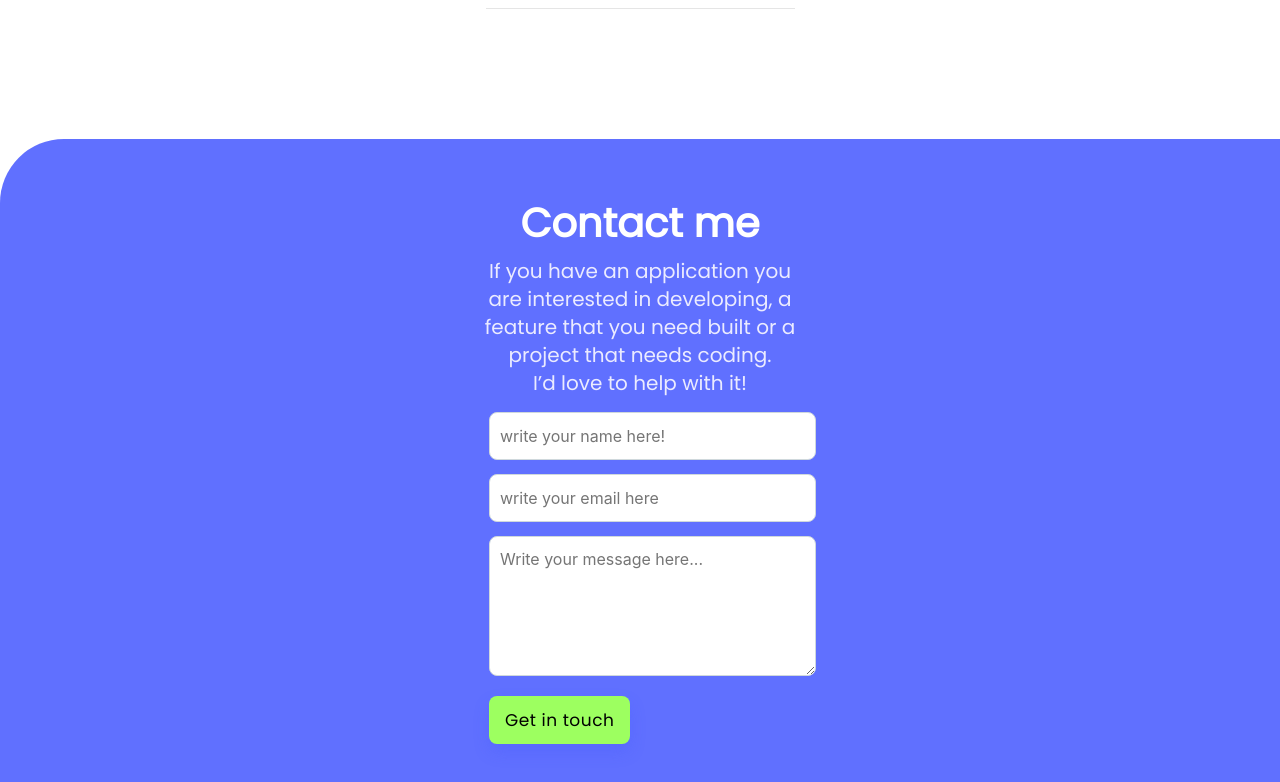
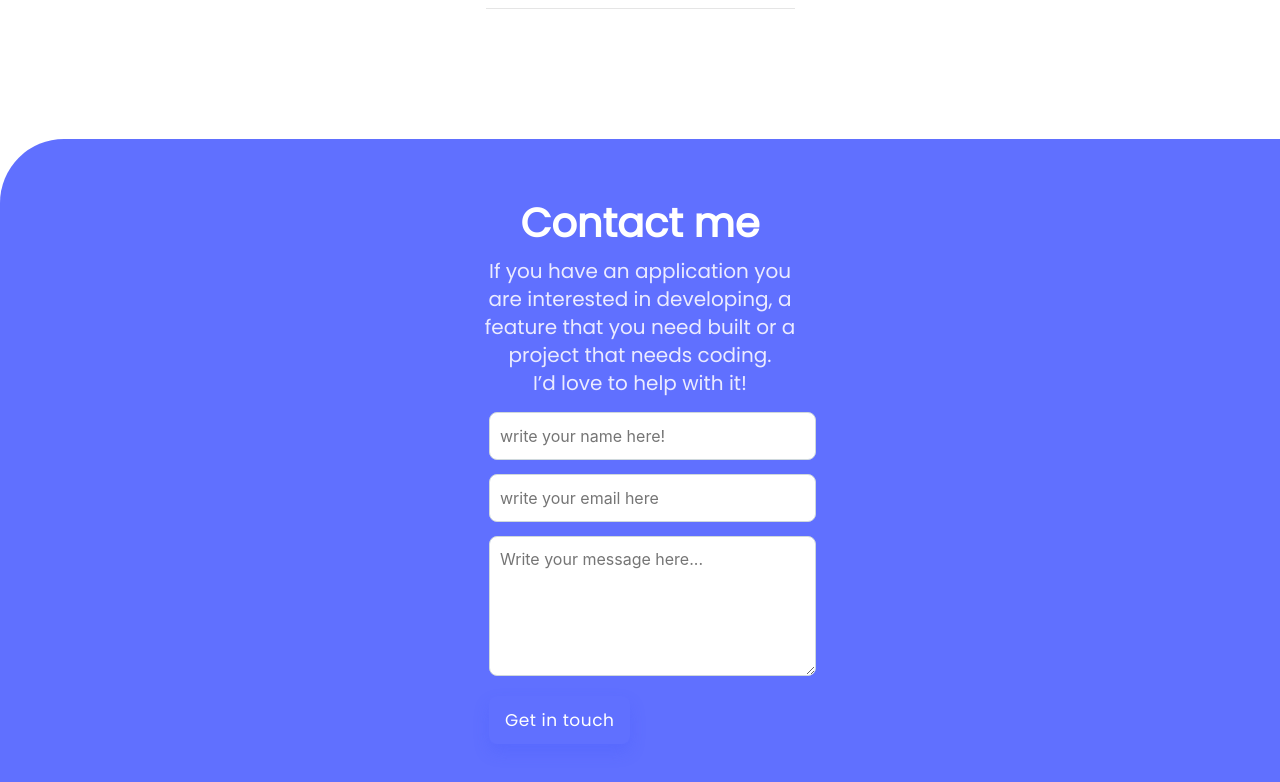
Before and after one commit to PremChand12/mobile-first-project, a website: page index.html in a window 1280 px wide. In both pictures the pointer is over the button "Get in touch". Shown: the part 4360-5142 px from the top of the page. Drawn offline with nearby package versions, Linux system fonts and the light colour scheme.

Commit message:
Update style.css

```diff
--- a/style.css
+++ b/style.css
@@ -405,8 +405,8 @@
 
   .contact-button:hover {
     border-radius: 8px;
-    background-color: var(--theme-1-primary-colors-2, #9dff60);
+    background: var(--theme-1-primary-colors-2, #6070ff);
     box-shadow: 0 8px 16px 0 rgba(64, 83, 252, 0.24);
-    color: black;
+    color: #fff;
   }
 }
```
